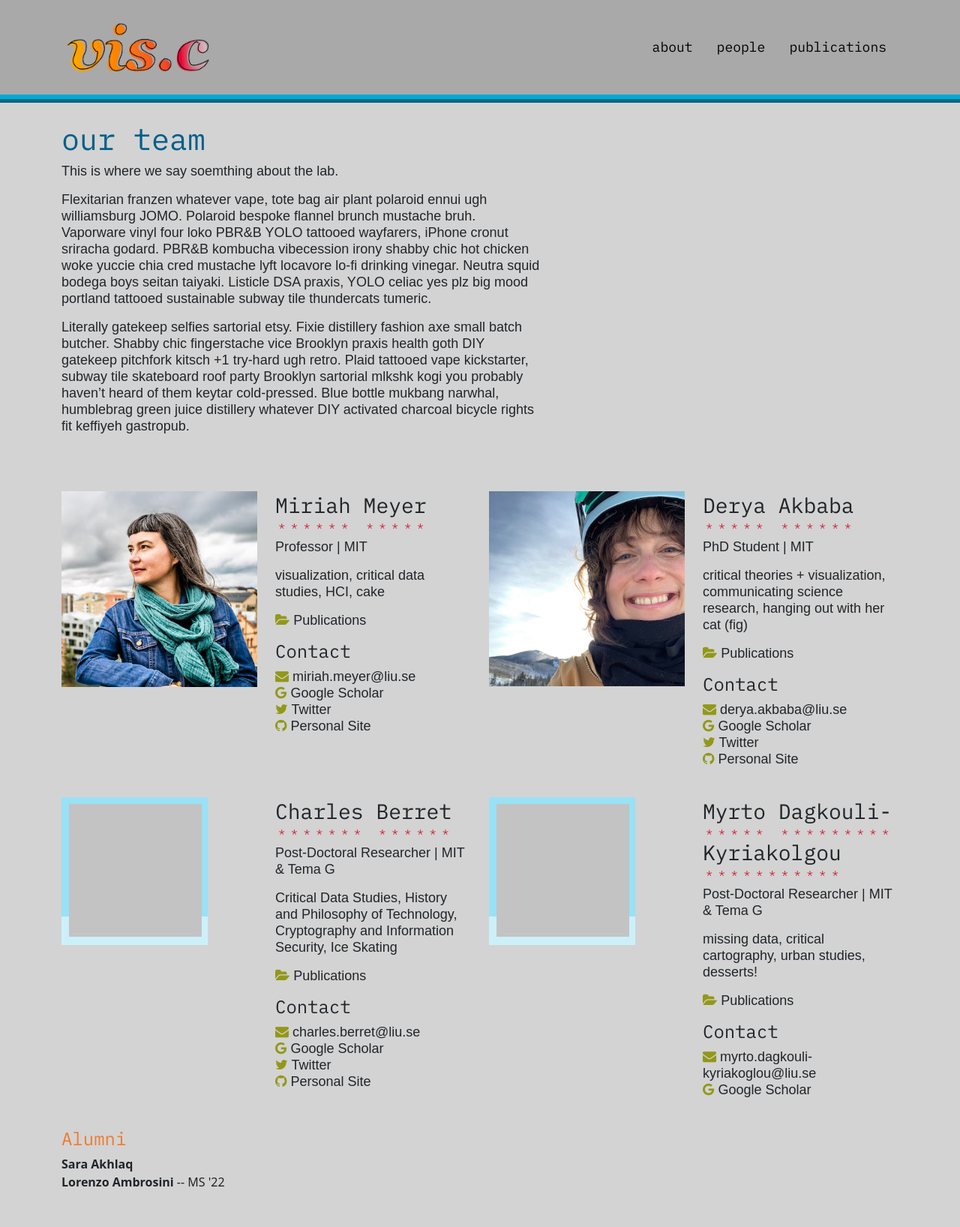
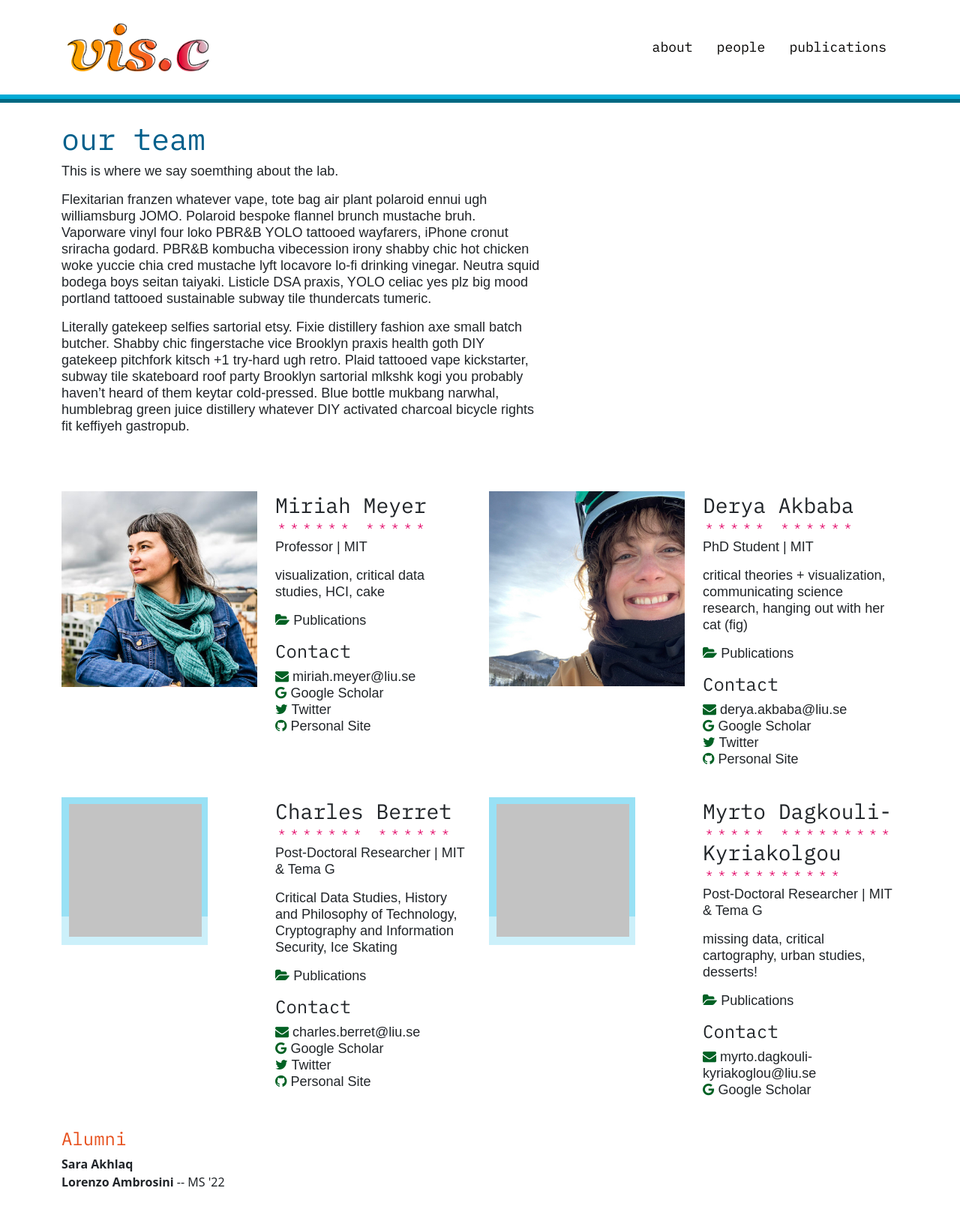
Before and after one commit to visidlab/visidlab.github.io, a Jekyll site: the page built from people.md, in a window 1280 px wide. Shown: the whole page at 75% size. Built offline with Jekyll 4.4.1, drawn with Linux system fonts in a browser that asks for light colours; some web fonts are replaced.

Commit message:
White background and colors

```diff
--- a/css/styles.css
+++ b/css/styles.css
@@ -6,12 +6,15 @@
 
 /* COLORS */
 :root {
-  --yellow: #F2B03E;
-  --orange: #EE7B2F;
-  --red: #D12C3D;
-  --lightgreen: rgba(211, 220, 50, .6);
-  --darkgreen: #929818;
-  --blue: #00ABD6;
+  --yellow: #F7B322;
+  --orange: #E7511E;
+  --pink: #E4136F;
+  --lightgreen: #B5CA00;
+  --midgreen: #598E22;
+  --darkgreen: #016124;
+  --lightblue: #00ABD6;
+  --midblue: #018FB5;
+  --darkblue: #005F8B;
 }
 
 
@@ -33,7 +36,7 @@ a.navbar-brand {
 em {
   text-emphasis: "*";
   text-emphasis-position: under;
-  text-emphasis-color:var(--red);
+  text-emphasis-color:var(--pink);
   font-style: normal;
 }
 
@@ -124,7 +127,8 @@ h2 {
 
 /* BACKGROUND COLOR OF THE SITE */
   body {
-    background-color: lightgray ;
+    /* background-color: lightgray ; */
+    background-color: white ;
   }
 /* ~~~~~~~~~~~~~~~~~~~~~ */
 
@@ -147,8 +151,9 @@ h2 {
   }
 
   nav.navbar {
-    background-color: darkgrey;
-    border-bottom: 3mm ridge var(--blue) ;
+    /* background-color: darkgrey; */
+    background-color: white;
+    border-bottom: 3mm ridge var(--lightblue) ;
   }
 
 
```
